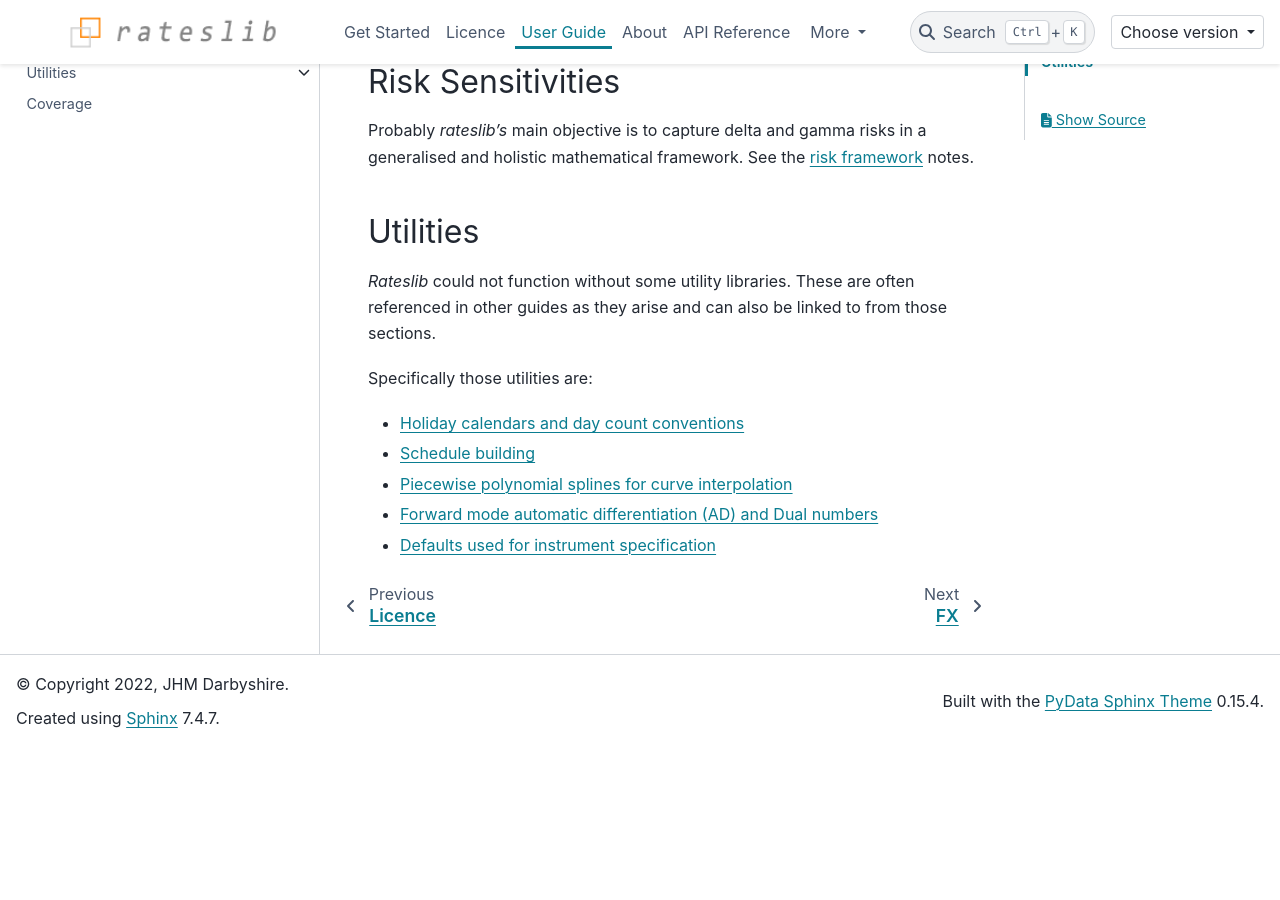
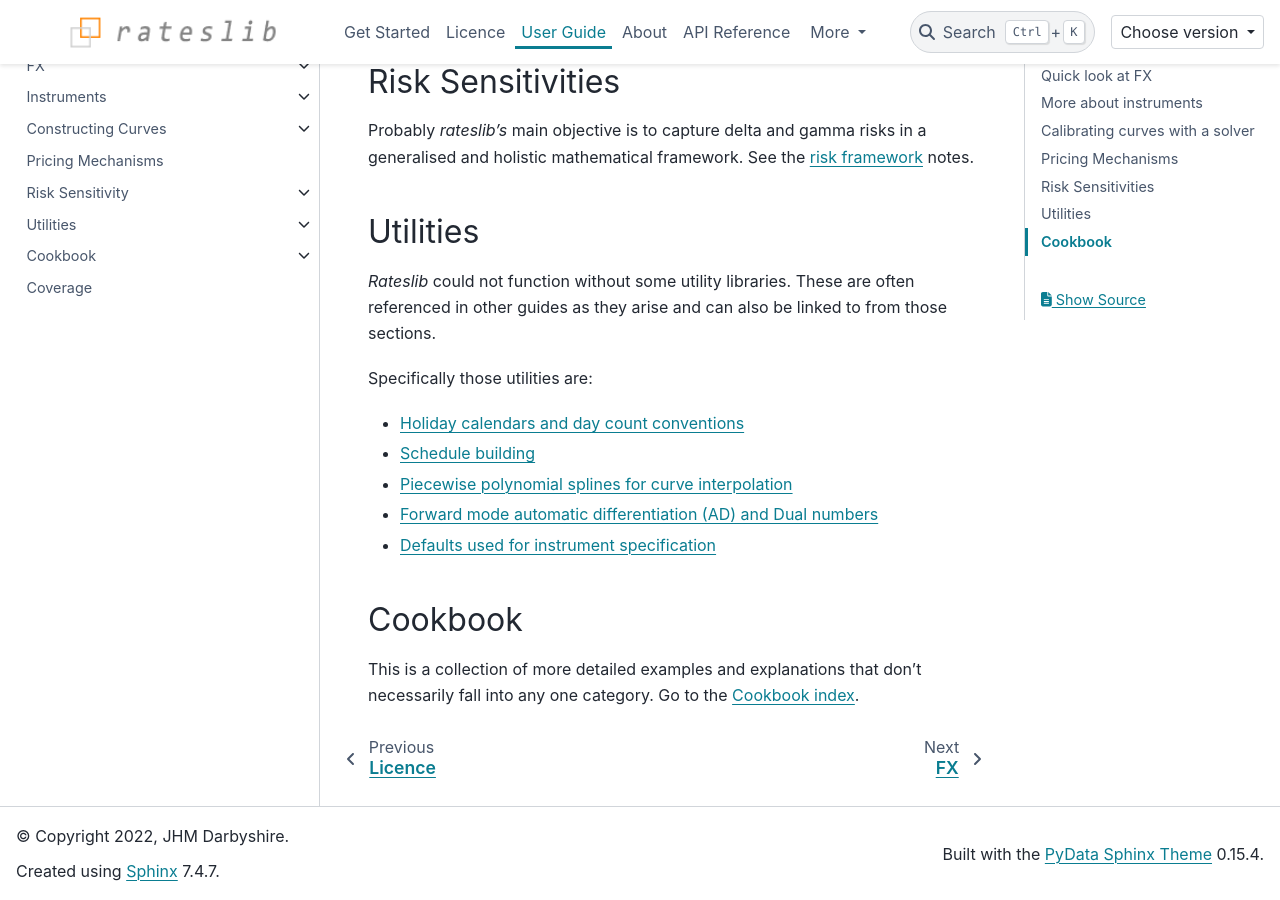
Before and after one commit to attack68/rateslib, a Sphinx documentation site: the page built from docs/source/i_guide.rst, in a window 1280 px wide and 900 px high, scrolled down 4565 px. Built offline with Sphinx 7.4.7 and the PyData theme 0.15.4, drawn with Linux system fonts in a browser that asks for light colours; comment, search, counter and statistics services are not loaded; before the commit the page ends 5312 px from its top, so only the background shows below that.

```diff
--- a/docs/source/i_guide.rst
+++ b/docs/source/i_guide.rst
@@ -360,6 +360,18 @@ Specifically those utilities are:
 
     g_utilities.rst
 
+Cookbook
+=========
+
+This is a collection of more detailed examples and explanations that don't necessarily fall
+into any one category. Go to the :ref:`Cookbook index <cookbook-doc>`.
+
+.. toctree::
+    :hidden:
+    :maxdepth: 0
+    :titlesonly:
+
+    g_cookbook.rst
 
 
 .. toctree::
```
Also changed, not shown: docs/source/g_cookbook.rst (added, +14 -0 lines), docs/source/z_turns.rst (+19 -2 lines), docs/source/_static/swestr_turn.png (added).
